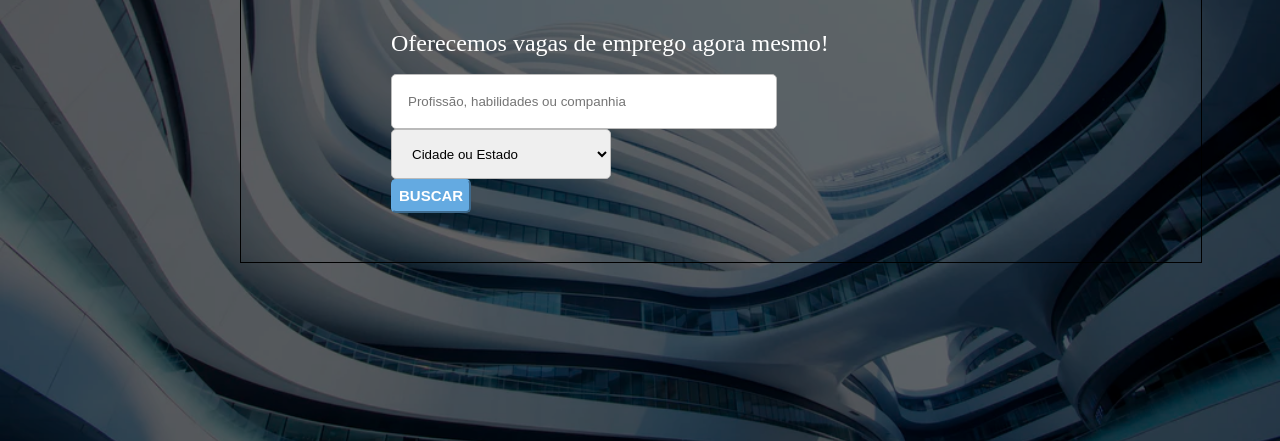
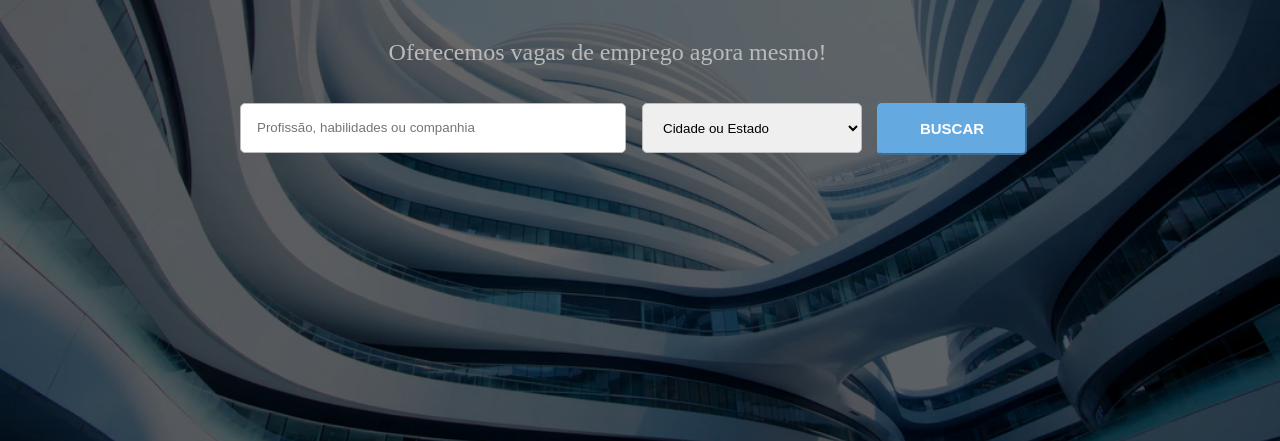
Before and after one commit to Dan-DYFG/web-search, a plain HTML site: page index.html in a window 1280 px wide. Shown: the part 359-800 px from the top of the page. Drawn offline with Linux system fonts and the light colour scheme.

Commit message:
search-finish

```diff
--- a/estilo.css
+++ b/estilo.css
@@ -4,7 +4,7 @@ body{
   background-attachment: fixed;
   background-size: cover;
   color: #cacad8;
-  width: 95%;
+  width: 100%;
   height: 100%;
 }
 main{
@@ -16,59 +16,81 @@ main{
   background-color: rgba(0, 0, 0, .6);
 }
 .container{
-    border: 1px solid black;
-    padding: 10px;
+    /*border: 1px solid black;*/
+    padding-left: 30px;
+    padding-right: 30px;
     position: absolute;
     width: 800px;
     height: 400px;
-    top: 50%;
-    left: 50%;
-    margin-left: -400px;
-    margin-top: -200px;
-    max-width: 100%;
-    padding-left: 150px;
+    top: 0;
+    bottom: 0;
+    left: 0;
+    right: 0;
+    margin: auto;
 }
 h1{
   font-size: 700px;
+  padding-top: 20px;
   color: #fff;
   font-size: 60px;
   line-height: 1.6;
   align-content: center;
 }
+.text{
+  text-align: center;
+  padding-right: 65px;
+  padding-left: auto;
+}
 p{
   line-height: 1.25;
+  padding-bottom: 20px;
   font-size: 24px;
-  color: white;
+  color: #BABABA;
   margin-bottom: 16px;
 }
 .box-search{
-
+  display: flex;
+  flex: auto;
 }
 
 .form-control{
   display: block;
   width: 352px;
-  height: 35px;
+  height: 30px;
   padding: 9px 16px;
   color: #1a2b3a;
   border: 1px solid #bababa;
   border-radius: 5px;
+  line-height: 30px;
   z-index: 9;
+}
+.box-select{
+  padding-left: 50px;
+  display: flex;
+  flex: auto;
 }
 .form-select{
   text-align: left;
   width: 220px;
   height: 50px;
+  top: 1px;
+  padding-left: 15px;
   border: 1px solid #bababa;
   border-radius: 5px;
   z-index: 9;
   line-height: 30px;
   padding: 9px 28px 9px 16px;
 }
-
+.box-button{
+  display: flex;
+  padding-left: 15px;
+}
 button{
   color: white;
-  position: relative;
+  padding-left: 10px;
+  padding-right: 10px;
+  width: 150px;
+  height: 52px;
   background-color: #64aae1;
   border-color: #64aae1;
   line-height: 28px;
--- a/index.html
+++ b/index.html
@@ -6,15 +6,14 @@
   <meta name="viewport" content="width=device-width, initial-scale=1.0">
   <link rel="stylesheet" href="estilo.css">
 
-  <title>Busca</title>
-
+  <title>PegaTrampo</title>
 </head>
 
   <body>
     <main>
       <div class="container">
-        <h1>Construa seu Futuro</h1>
-        <p>Oferecemos vagas de emprego agora mesmo!</p>
+        <h1 class="text">Construa seu Futuro</h1>
+        <p class="text">Oferecemos vagas de emprego agora mesmo!</p>
 
         <div class="box-search">
           <div class="search" style="max-width: 352px;">
```
